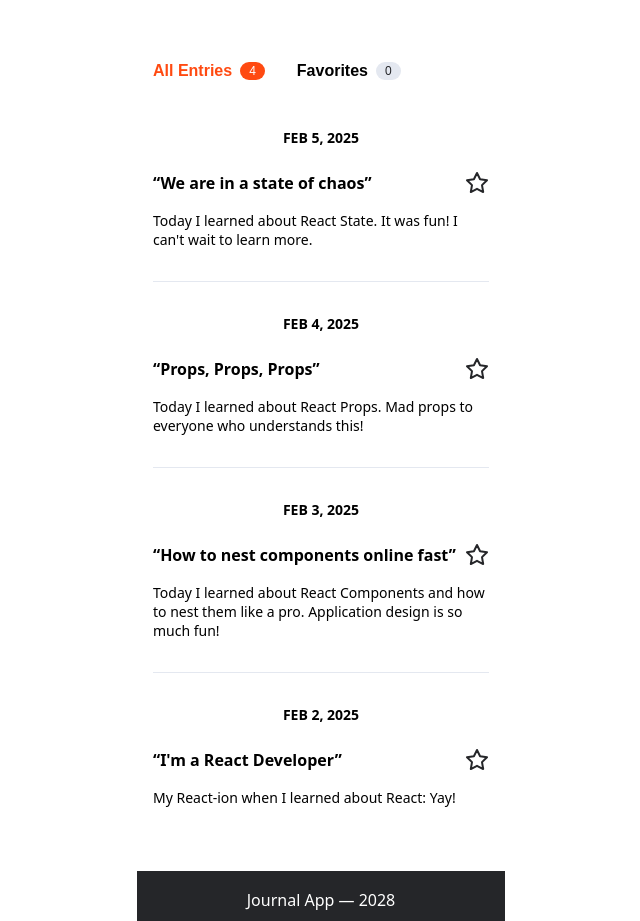
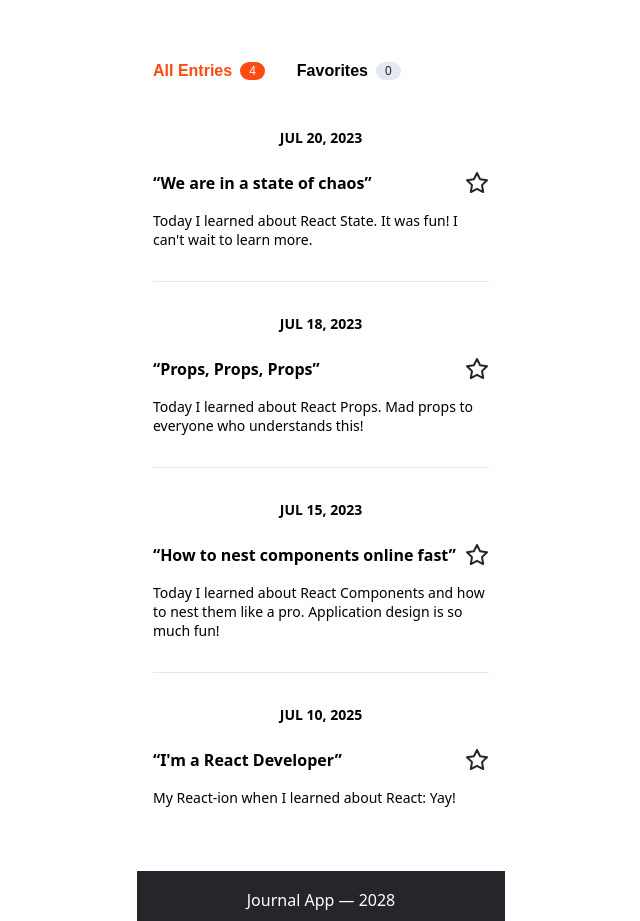
Before and after one commit to alper92/journal-app, a React (Create React App) app: page / in a window 1280 px wide. Shown: the part 520-1441 px from the top of the page, without its empty margins (319-959 px from the left). Built offline with nearby package versions, Linux system fonts and the light colour scheme.

Commit message:
change dates of initialEntries to the real dates

```diff
--- a/src/data/initialEntries.js
+++ b/src/data/initialEntries.js
@@ -1,7 +1,7 @@
 export const initialEntries = [
   {
     id: "0ak4bc84677",
-    date: "Feb 5, 2025",
+    date: "Jul 20, 2023",
     isFavorite: false,
     motto: "We are in a state of chaos",
     notes:
@@ -9,7 +9,7 @@ export const initialEntries = [
   },
   {
     id: "de4bc84655a",
-    date: "Feb 4, 2025",
+    date: "Jul 18, 2023",
     isFavorite: false,
     motto: "Props, Props, Props",
     notes:
@@ -17,7 +17,7 @@ export const initialEntries = [
   },
   {
     id: "ab4bc83317z",
-    date: "Feb 3, 2025",
+    date: "Jul 15, 2023",
     isFavorite: false,
     motto: "How to nest components online fast",
     notes:
@@ -25,7 +25,7 @@ export const initialEntries = [
   },
   {
     id: "0ab4bc84617",
-    date: "Feb 2, 2025",
+    date: "Jul 10, 2025",
     isFavorite: false,
     motto: "I'm a React Developer",
     notes: "My React-ion when I learned about React: Yay!",
```
